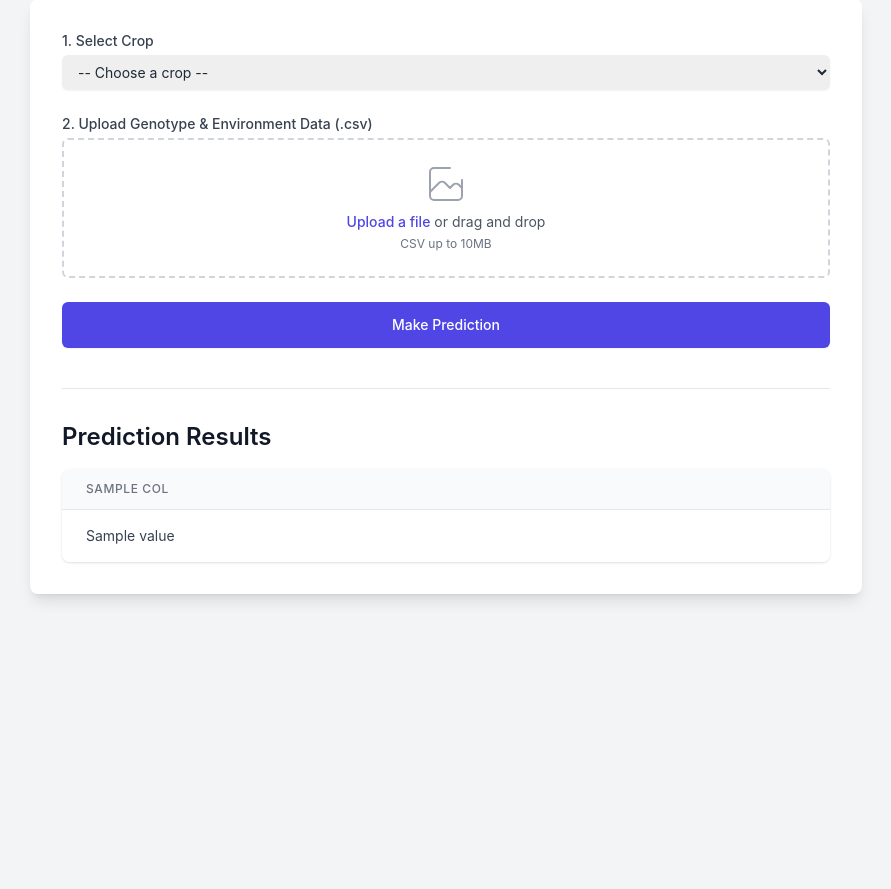
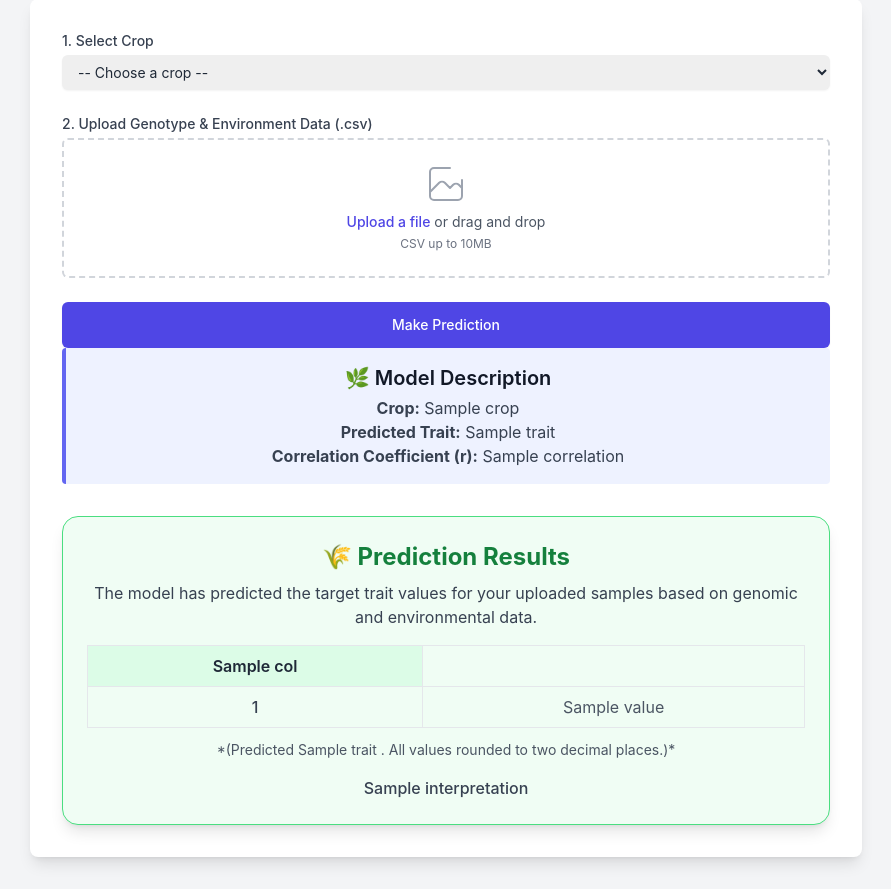
Before and after one commit to Greeshma-10/cropformer, a Flask app: template templates/index.html in a window 1280 px wide. Shown: the part 141-1030 px from the top of the page, without its empty margins (194-1085 px from the left). Before the commit the page ends 742 px from the top, so only its background shows below. Run offline with Flask 3, Linux system fonts and the light colour scheme; the template is opened without the code that fills it: most values are stand-ins (such as "Sample title", 1, 10 or a date in 2020); some libraries are stand-ins or nearby versions.

Commit message:
added model info for wheat and aize also create a card like display for each

```diff
--- a/app.py
+++ b/app.py
@@ -160,7 +160,6 @@ def index():
 
 @app.route('/predict', methods=['POST'])
 def predict():
-    """Handles the file upload and prediction logic."""
     if 'file' not in request.files:
         return redirect(request.url)
 
@@ -175,33 +174,37 @@ def predict():
         filepath = os.path.join(app.config['UPLOAD_FOLDER'], filename)
         file.save(filepath)
 
-        # --- Read and process the uploaded data ---
         try:
             df = pd.read_csv(filepath, index_col=0)
         except Exception as e:
             return render_template('index.html', error=f"Error reading CSV: {e}")
 
         predictions_df = None
+        model_info = {}
 
-        # --- Call the correct model based on user selection ---
+        # --- Call the correct model ---
         if crop_type == 'maize' and maize_model:
             try:
-                # Prepare data for Maize model
                 X_scaled = maize_scaler.transform(df.values)
                 X_tensor = torch.from_numpy(X_scaled).to(torch.float32).to(DEVICE)
 
-                # Make prediction
                 with torch.no_grad():
                     output = maize_model(X_tensor)
 
                 predictions_df = pd.DataFrame(output.cpu().numpy(), columns=['Predicted_DTT'], index=df.index)
+
+                # Model description (constant)
+                model_info = {
+                    "crop": "Maize",
+                    "trait": "Days to Tasseling (DTT)",
+                    "correlation": 0.9441
+                }
 
             except Exception as e:
                 return render_template('index.html', error=f"Maize prediction failed: {e}")
 
         elif crop_type == 'wheat' and wheat_model:
             try:
-                # Prepare data for Wheat GxE model
                 marker_cols = [col for col in df.columns if 'Marker_' in col]
                 env_cols = [col for col in df.columns if 'env_' in col]
 
@@ -211,22 +214,48 @@ def predict():
                 X_geno_tensor = torch.from_numpy(X_geno_scaled).to(torch.float32).to(DEVICE)
                 X_env_tensor = torch.from_numpy(X_env_scaled).to(torch.float32).to(DEVICE)
 
-                # Make prediction
                 with torch.no_grad():
                     output = wheat_model(X_geno_tensor, X_env_tensor)
 
                 predictions_df = pd.DataFrame(output.cpu().numpy(), columns=['Predicted_TKW'], index=df.index)
 
+                # Model description (constant)
+                model_info = {
+                    "crop": "Wheat",
+                    "trait": "Thousand Kernel Weight (TKW)",
+                    "correlation": 0.6617
+                }
+                # Determine trait interpretation
+                if crop_type == 'maize':
+                    trait_interpretation = "Lower Days to Tasselling (DTT) indicates earlier flowering and potentially shorter crop duration."
+                elif crop_type == 'wheat':
+                    trait_interpretation = "Higher Thousand Kernel Weight (TKW) generally correlates with better grain filling and yield."
+                else:
+                    trait_interpretation = ""
+
+                # Pass it to template
+                return render_template(
+                    'index.html',
+                    predictions=predictions_df.round(2),
+                    model_info=model_info,
+                    interpretation=trait_interpretation
+                )
+
+
             except Exception as e:
                 return render_template('index.html', error=f"Wheat prediction failed: {e}")
 
+        # --- Render results ---
         if predictions_df is not None:
-            # Pass the predictions back to the same page to be displayed
-            return render_template('index.html', predictions=predictions_df.round(2))
+            return render_template('index.html',
+                                   predictions=predictions_df.round(2),
+                                   model_info=model_info)
         else:
-            return render_template('index.html', error=f"Model for '{crop_type}' not available or an error occurred.")
+            return render_template('index.html',
+                                   error=f"Model for '{crop_type}' not available or an error occurred.")
 
     return redirect(url_for('index'))
 
+
 if __name__ == '__main__':
     app.run(debug=True)
--- a/templates/index.html
+++ b/templates/index.html
@@ -62,33 +62,68 @@
                     </button>
                 </div>
             </form>
+            {% if model_info %}
+            <div class="mb-8 bg-indigo-50 border-l-4 border-indigo-500 p-4 rounded text-center">
+            <h2 class="text-xl font-semibold text-gray-900 mb-1">🌿 Model Description</h2>
+            <p class="text-gray-700">
+                <strong>Crop:</strong> {{ model_info.crop }} <br>
+                <strong>Predicted Trait:</strong> {{ model_info.trait }}
+                {% if model_info.trait == "Days to Tasselling" %}
+                (in <strong>days</strong>)
+                {% elif model_info.trait == "Thousand Kernel Weight" %}
+                (in <strong>grams</strong>)
+                {% endif %} <br>
+                <strong>Correlation Coefficient (r):</strong> {{ model_info.correlation }}
+            </p>
+            </div>
+            {% endif %}
 
-            <!-- Results Section -->
-            <!-- Results Section -->
-            {% if predictions is defined and predictions is not none %}
-            <div class="mt-10 border-t border-gray-200 pt-8">
-                <h2 class="text-2xl font-semibold text-gray-900 mb-4">Prediction Results</h2>
-                <div class="overflow-x-auto rounded-lg shadow">
-                    <table class="min-w-full divide-y divide-gray-200">
-                        <thead class="bg-gray-50">
+
+
+           <!-- Detailed Prediction Results -->
+           {% if predictions is defined and not predictions.empty %}
+
+
+            <div class="flex justify-center mt-8">
+            <div class="bg-green-50 border border-green-400 rounded-2xl shadow-lg p-6 w-full max-w-3xl text-center">
+                <h2 class="text-2xl font-bold text-green-700 mb-2">🌾 Prediction Results</h2>
+                <p class="text-gray-700 mb-4">
+                The model has predicted the target trait values for your uploaded samples based on genomic and environmental data.
+                </p>
+
+                <div class="overflow-x-auto">
+                <table class="min-w-full border border-gray-200 rounded-lg">
+                    <thead class="bg-green-100">
                     <tr>
                         {% for col in predictions.columns %}
-                                    <th scope="col" class="px-6 py-3 text-left text-xs font-medium text-gray-500 uppercase tracking-wider">
-                                        {{ col.replace('_', ' ') }}
-                                    </th>
+                        <th class="py-2 px-4 text-gray-800 font-semibold border">{{ col }}</th>
                         {% endfor %}
                     </tr>
                     </thead>
-                        <tbody class="bg-white divide-y divide-gray-200">
+                    <tbody>
                     {% for index, row in predictions.iterrows() %}
-                            <tr>
+                    <tr class="hover:bg-green-50">
+                        <td class="py-2 px-4 border text-gray-700 font-medium">{{ index }}</td>
                         {% for value in row %}
-                                    <td class="px-6 py-4 whitespace-nowrap text-sm text-gray-700">{{ value }}</td>
+                        <td class="py-2 px-4 border text-gray-600">{{ value }}</td>
                         {% endfor %}
                     </tr>
                     {% endfor %}
                     </tbody>
                 </table>
+                </div>
+
+                <p class="text-gray-600 text-sm mt-3">
+                *(Predicted {{ model_info.trait }}
+                {% if model_info.trait == "Days to Tasselling" %}in days{% elif model_info.trait == "Thousand Kernel Weight" %}in grams{% endif %}
+                . All values rounded to two decimal places.)*
+                </p>
+
+                <p class="text-gray-700 text-center mt-4 font-medium">
+                {{ interpretation }}
+                </p>
+
+
             </div>
             </div>
             {% endif %}
```
Lines whose indentation alone changed are shown as unchanged.
